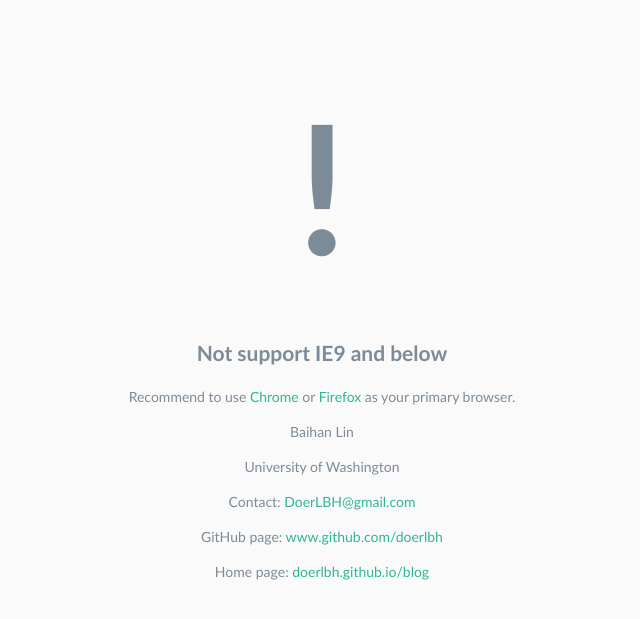
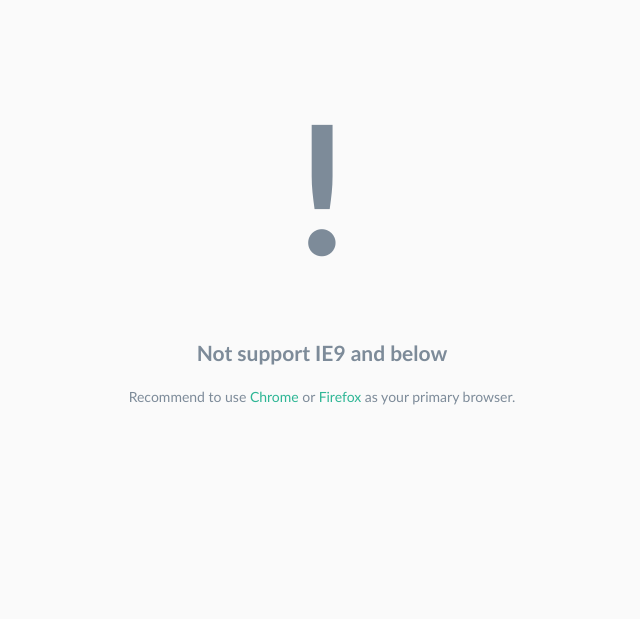
Before and after one commit to doerblog/doerblog.github.io, a Jekyll site: the page ie.html, which Jekyll copies as it is, in a window 1280 px wide. Shown: the top 619 px of the page, without its empty margins (318-958 px from the left). Built offline with Jekyll 4.4.1, drawn with Linux system fonts in a browser that asks for light colours.

Commit message:
sync normal ie

```diff
--- a/ie.html
+++ b/ie.html
@@ -31,12 +31,5 @@
     <h1>!</h1>
     <h2>Not support IE9 and below</h2>
     <p>Recommend to use <a href="https://www.chrome.com" target="_blank">Chrome</a> or <a href="http://www.mozilla.org" target="_blank">Firefox</a> as your primary browser.</p>
-    <p> </p>
-    <p>Baihan Lin</p>
-    <p>University of Washington</p>
-    <p>Contact:       <a href="mailto:doerlbh@gmail.com">DoerLBH@gmail.com</a></p>
-    <p>GitHub page:   <a href="https://www.github.com/doerlbh">www.github.com/doerlbh</a></p>
-    <p>Home page:     <a href="http://doerlbh.github.io/blog">doerlbh.github.io/blog</a></p>
-
 </body>
 </html>
```
